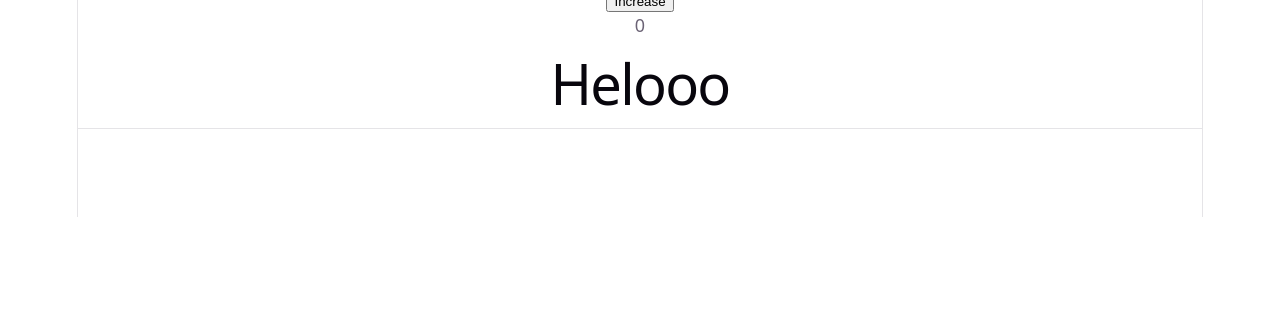
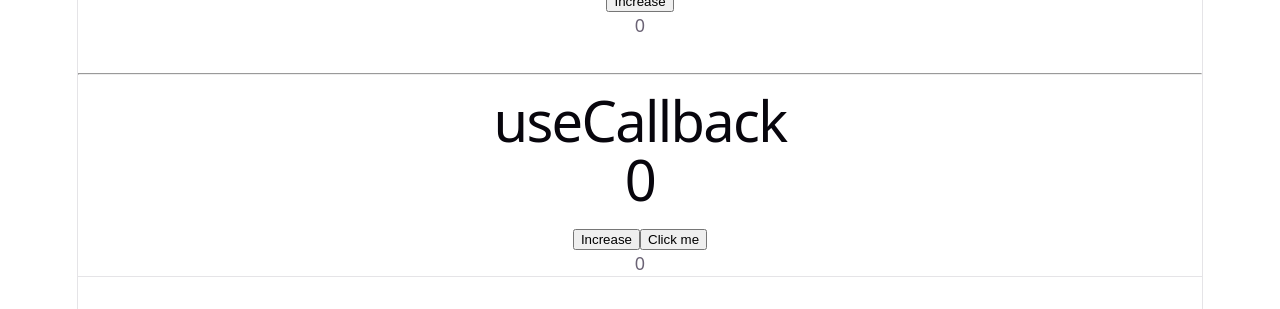
Before and after one commit to farrukh0913/mern-play, a React (Vite) app in the folder client-fe/: page / in a window 1280 px wide. Shown: the part 1195-1504 px from the top of the page. Before the commit the page ends 1412 px from the top, so only its background shows below. Built offline with nearby package versions, Linux system fonts and the light colour scheme; no server answers.

Commit message:
chore: hooks Memo

```diff
--- /dev/null
+++ b/client-fe/components/Callback.jsx
@@ -0,0 +1,27 @@
+import { useCallback, useState } from "react";
+// callback is used to memoize a function so that it doesn't get recreated on every render. It is useful when passing functions as props to child components to prevent unnecessary re-renders.
+function Callback() {
+  const [count, setCount] = useState(0);
+
+  const handleClick = useCallback(() => {
+    console.log("Button clicked");
+    return count * 2;
+  }, [count]);
+
+  return (
+    <div>
+      <h1>{count}</h1>
+
+      <button onClick={() => setCount(count + 1)}>
+        Increase
+      </button>
+
+      <button onClick={handleClick}>
+        Click me
+      </button>
+      <div>{handleClick()}</div>
+    </div>
+  );
+}
+
+export default Callback;
--- a/client-fe/components/users.jsx
+++ b/client-fe/components/users.jsx
@@ -9,6 +9,7 @@ import React, {
 } from "react";
 import ReducerComponent from "./reducer.jsx";
 import Memo from "./Memo.jsx";
+import Callback from "./Callback.jsx";
 
 // useReducer
 function reducer(state, action) {
@@ -210,7 +211,12 @@ function Users() {
       <div>
         <Memo />
       </div>
-      <h1>Helooo</h1>
+      <br />
+      <hr />
+      <h1>useCallback</h1>
+        <div>
+          <Callback />
+        </div>
     </div>
   );
 }
```
